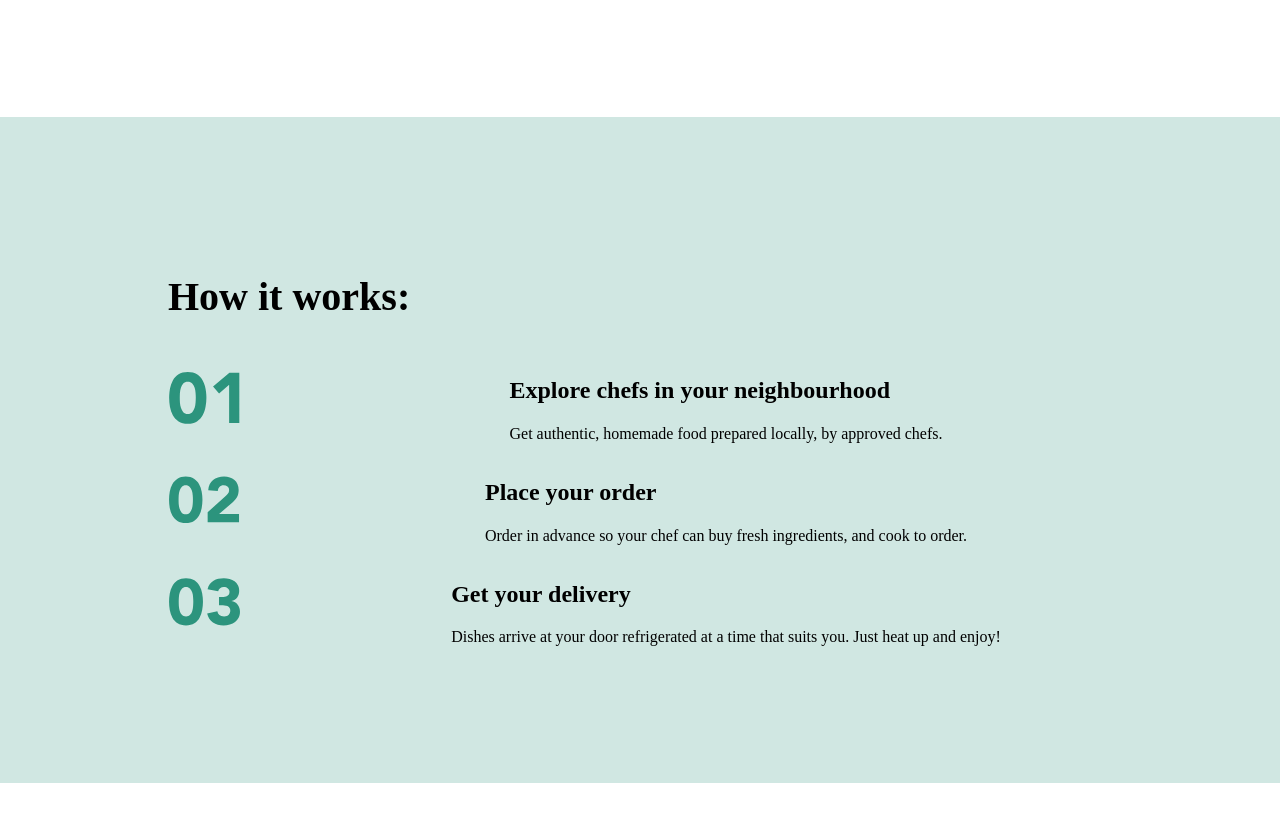
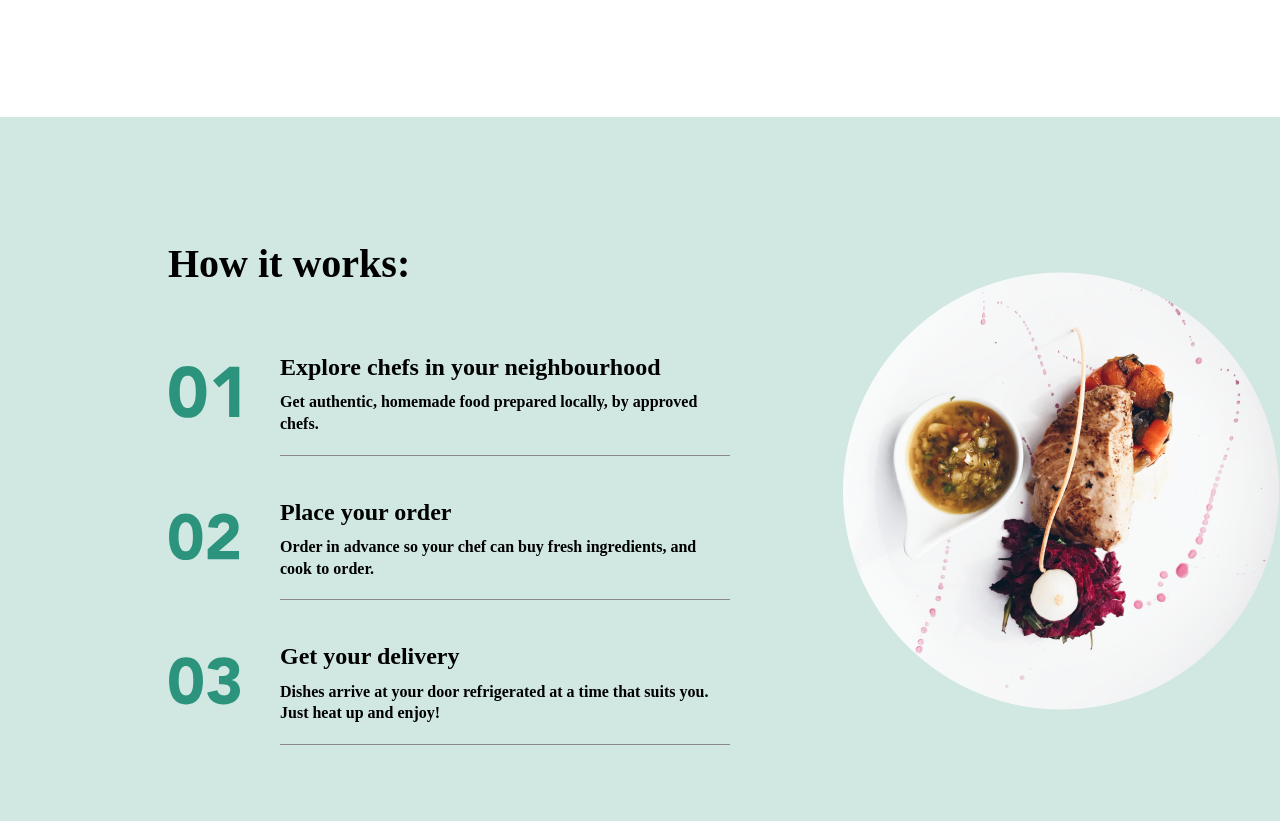
Before and after one commit to devvad/brightlab-test-project, a plain HTML site: page index.html in a window 1280 px wide. Shown: the part 1385-2206 px from the top of the page. Before the commit the page ends 2168 px from the top, so only its background shows below. Drawn offline with Linux system fonts and the light colour scheme.

Commit message:
make work

```diff
--- /dev/null
+++ b/blocks/work/__foto/work__foto.css
@@ -0,0 +1,7 @@
+.work__foto {
+    width: 437px;
+    height: 436px;
+    position: absolute;
+    right: 0;
+    top: 155px;
+}
--- a/blocks/work/__image/work__image.css
+++ b/blocks/work/__image/work__image.css
@@ -1,6 +1,5 @@
 .work__image {
-	padding: 0;
-	margin: 0;
 	width: 72px;
 	height: 81px;
+	margin: 0;
 }
--- a/blocks/work/__paragraph/work__paragraph.css
+++ b/blocks/work/__paragraph/work__paragraph.css
@@ -1,3 +1,10 @@
 .work__paragraph {
-
+	font-weight: 900;
+    font-size: 16px;
+    line-height: 135%;
+    width: 450px;
+    margin: 0;
+    padding: 0;
+    padding-bottom: 20px;
+    border-bottom: 1px solid #898989;;
 }
--- a/blocks/work/__point-title/work__point-title.css
+++ b/blocks/work/__point-title/work__point-title.css
@@ -1,3 +1,8 @@
 .work__point-title {
-
+	font-weight: bold;
+    font-size: 24px;
+    line-height: 135%;
+    margin-left: 0;
+    margin: 0;
+    padding-bottom: 8px;
 }
--- a/blocks/work/__point/work__point.css
+++ b/blocks/work/__point/work__point.css
@@ -1,6 +1,10 @@
 .work__point {
 	display: grid;
-  grid-template-columns: repeat(2, auto);
-  column-gap: 100px;
-	row-gap: 0;
+    grid-template-columns: 72px auto;
+    column-gap: 40px;
+    padding-bottom: 40px;
 }
+
+.work__point:last-child {
+    padding: 0;
+}
--- a/blocks/work/__points/work__points.css
+++ b/blocks/work/__points/work__points.css
@@ -1,3 +1,3 @@
 .work__points {
-
+	margin-top: 60px;
 }
--- a/blocks/work/__text/work__text.css
+++ b/blocks/work/__text/work__text.css
@@ -1,3 +1,3 @@
 .work__text {
-
+	margin: 0;
 }
--- a/blocks/work/__title/work__title.css
+++ b/blocks/work/__title/work__title.css
@@ -2,4 +2,5 @@
 	font-weight: bold;
 	font-size: 40px;
 	line-height: 135%;
+	margin: 0;
 }
--- a/blocks/work/work.css
+++ b/blocks/work/work.css
@@ -1,4 +1,5 @@
 .work {
 	background-color:#D0E7E2;
 	padding: 120px 168px;
+	position: relative;
 }
--- a/index.html
+++ b/index.html
@@ -66,6 +66,9 @@
         </div>
       </article>
     </div>
+    <div class="work__foto">
+        <img src="./images/work-foto.png" alt="Eat">
+    </div>
   </section>
 
 </body>
--- a/styles.css
+++ b/styles.css
@@ -24,3 +24,4 @@
 @import url(./blocks/work/__paragraph/work__paragraph.css);
 @import url(./blocks/work/__point-title/work__point-title.css);
 @import url(./blocks/work/__text/work__text.css);
+@import url(./blocks/work/__foto/work__foto.css);
```
Also changed, not shown: images/work-foto.png (added).
